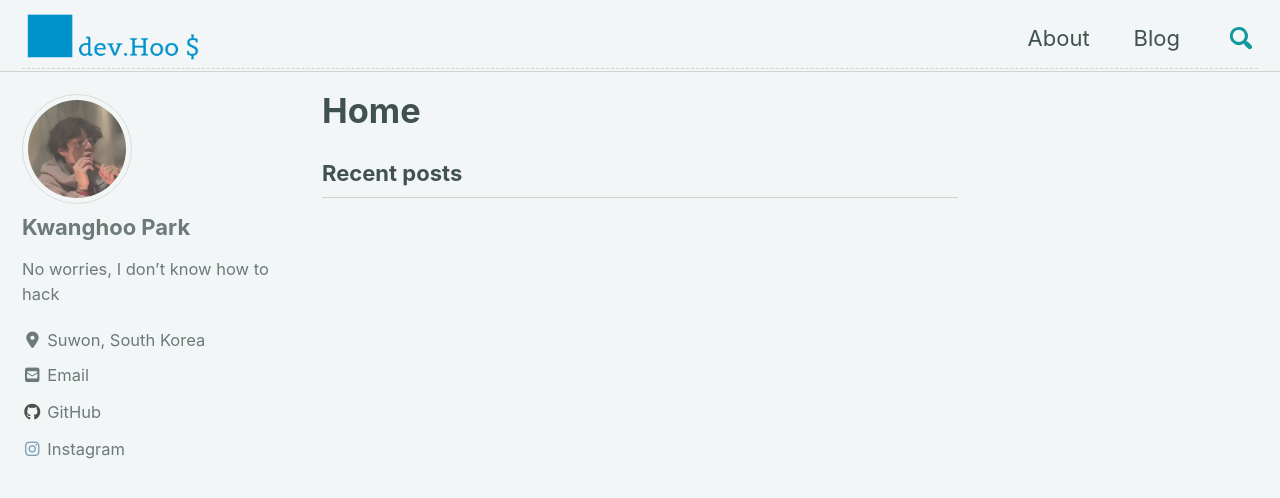
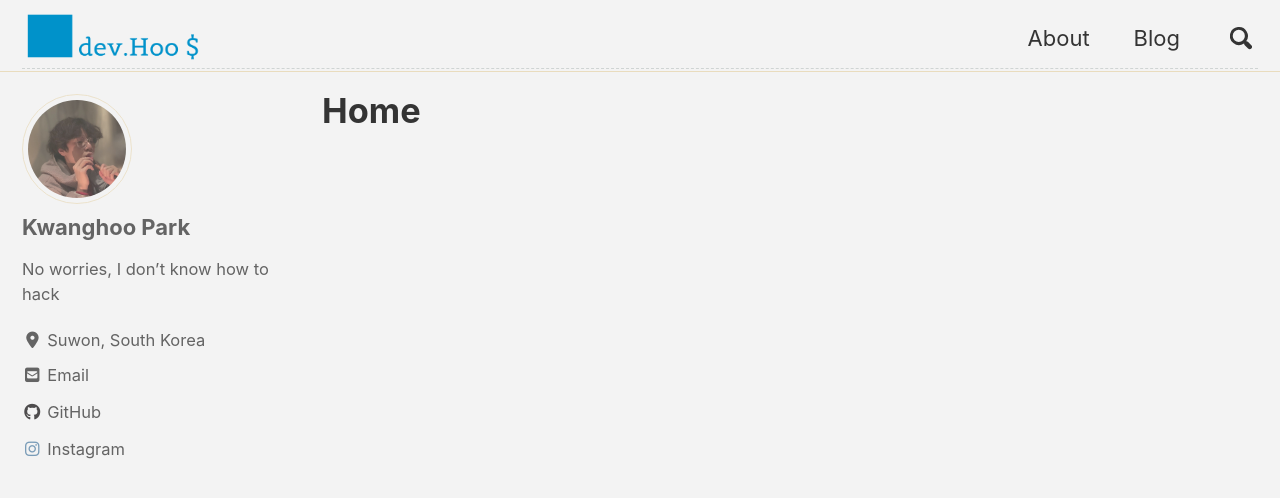
Before and after one commit to pkhu2000/pkhu2000.github.io, a Jekyll site: the page built from index.html, in a window 1280 px wide and 900 px high. Shown: the top 498 px of the window. Built offline with Jekyll 4.4.1, drawn with Linux system fonts in a browser that asks for light colours; cached includes are drawn as plain includes; nearby versions of some CDN libraries; the list of posts is cut into pages by our own code.

Commit message:
version 1.0

```diff
--- a/_config.yml
+++ b/_config.yml
@@ -12,7 +12,7 @@
 
 # theme                  : "minimal-mistakes-jekyll"
 # remote_theme           : "mmistakes/minimal-mistakes"
-minimal_mistakes_skin    : "mint"  # "air", "aqua", "contrast", "dark", "dirt", "neon", "mint", "plum", "sunrise"
+minimal_mistakes_skin    : "dirt"  # "air", "aqua", "contrast", "dark", "dirt", "neon", "mint", "plum", "sunrise"
 
 #languages
 languages: ["ko", "en"]
--- a/index.html
+++ b/index.html
@@ -1,5 +1,5 @@
 ---
-layout: home
+layout: posts
 title: Home
 author_profile: true
 ---
```
